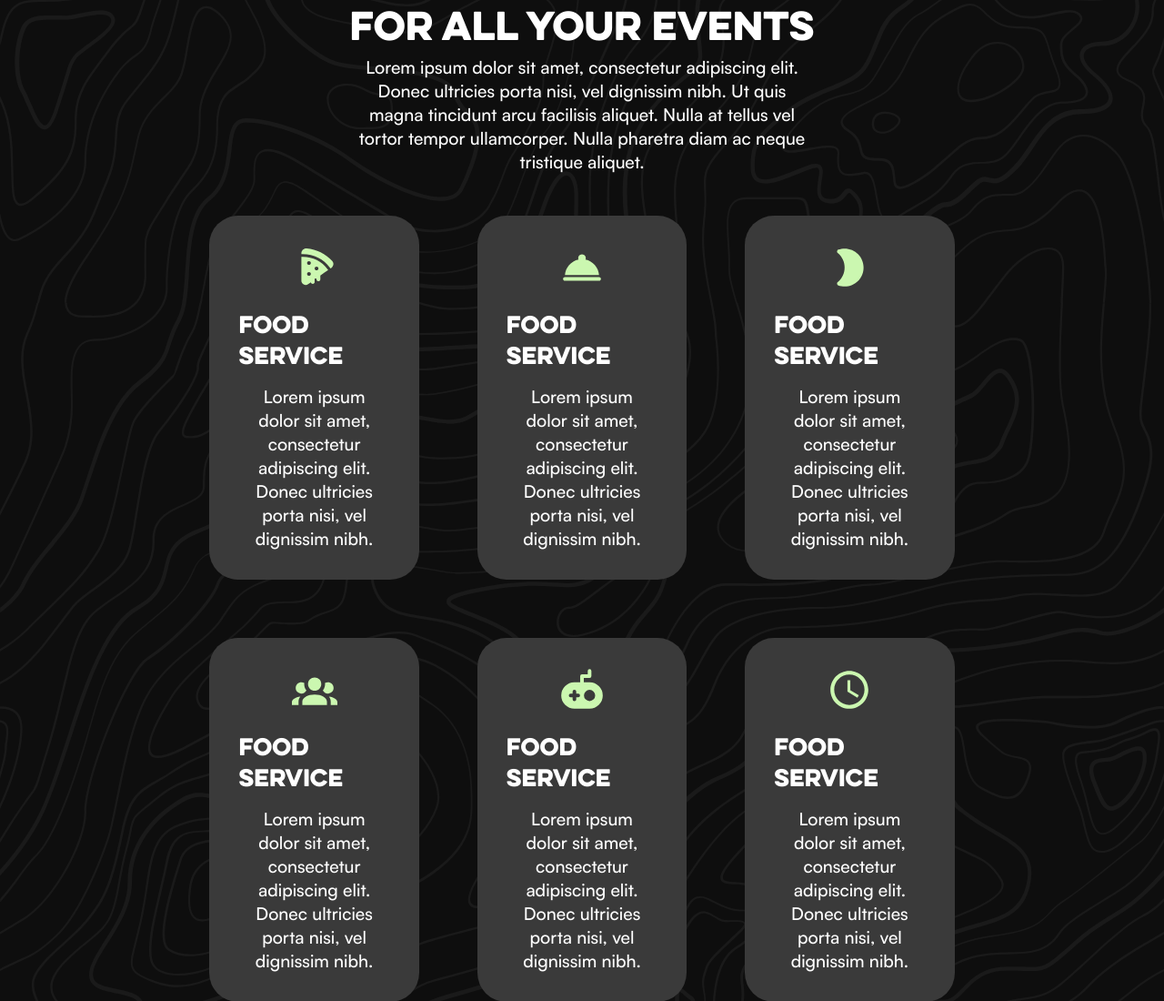
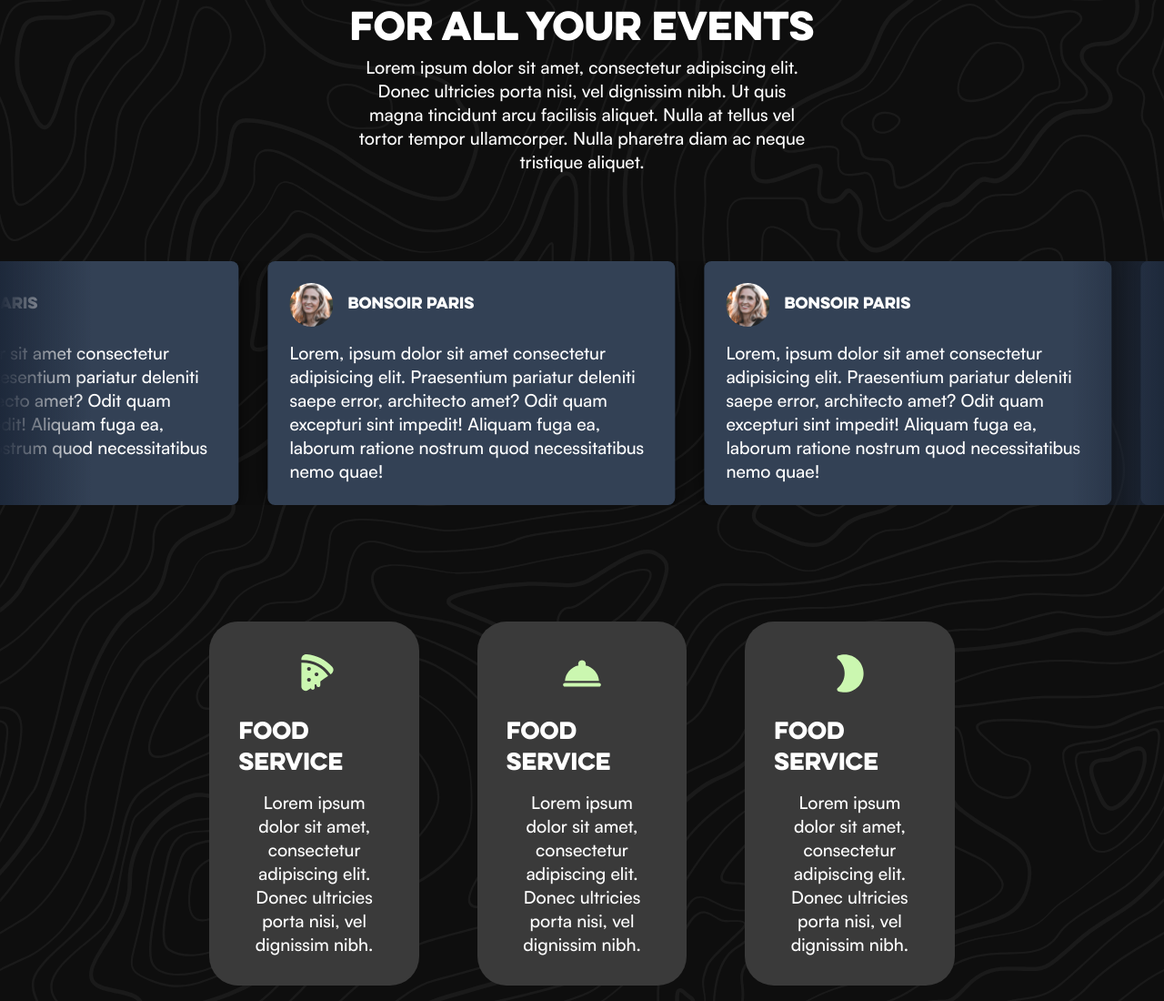
Before and after one commit to Derlvx/RESAWEB, a PHP site: page / in a window 1280 px wide. Shown: the part 947-2047 px from the top of the page at 91% size. Run offline with PHP 8.4, Linux system fonts and the light colour scheme.

Commit message:
comment slider

```diff
--- a/index.html
+++ b/index.html
@@ -54,6 +54,141 @@
         <p>Lorem ipsum dolor sit amet, consectetur adipiscing elit. Donec ultricies porta nisi, vel dignissim nibh. Ut
             quis magna tincidunt arcu facilisis aliquet. Nulla at tellus vel tortor tempor ullamcorper. Nulla pharetra
             diam ac neque tristique aliquet. </p>
+    </section>
+
+    <section class="comment">
+        <div class="slider">
+            <div class="slide-track">
+                <div class="slide">
+                    <div class="lineOne">
+                        <img src="IMG/profil_1.png" alt="">
+                        <h4>Bonsoir Paris</h4>
+                    </div>
+                    <div class="lineTwo">
+                        <p>Lorem, ipsum dolor sit amet consectetur adipisicing elit. Praesentium pariatur deleniti saepe
+                            error, architecto amet? Odit quam excepturi sint impedit! Aliquam fuga ea, laborum ratione
+                            nostrum quod necessitatibus nemo quae!</p>
+                    </div>
+                </div>
+                <div class="slide">
+                    <div class="lineOne">
+                        <img src="IMG/profil_1.png" alt="">
+                        <h4>Bonsoir Paris</h4>
+                    </div>
+                    <div class="lineTwo">
+                        <p>Lorem, ipsum dolor sit amet consectetur adipisicing elit. Praesentium pariatur deleniti saepe
+                            error, architecto amet? Odit quam excepturi sint impedit! Aliquam fuga ea, laborum ratione
+                            nostrum quod necessitatibus nemo quae!</p>
+                    </div>
+                </div>
+                <div class="slide">
+                    <div class="lineOne">
+                        <img src="IMG/profil_1.png" alt="">
+                        <h4>Bonsoir Paris</h4>
+                    </div>
+                    <div class="lineTwo">
+                        <p>Lorem, ipsum dolor sit amet consectetur adipisicing elit. Praesentium pariatur deleniti saepe
+                            error, architecto amet? Odit quam excepturi sint impedit! Aliquam fuga ea, laborum ratione
+                            nostrum quod necessitatibus nemo quae!</p>
+                    </div>
+                </div>
+                <div class="slide">
+                    <div class="lineOne">
+                        <img src="IMG/profil_1.png" alt="">
+                        <h4>Bonsoir Paris</h4>
+                    </div>
+                    <div class="lineTwo">
+                        <p>Lorem, ipsum dolor sit amet consectetur adipisicing elit. Praesentium pariatur deleniti saepe
+                            error, architecto amet? Odit quam excepturi sint impedit! Aliquam fuga ea, laborum ratione
+                            nostrum quod necessitatibus nemo quae!</p>
+                    </div>
+                </div>
+                <div class="slide">
+                    <div class="lineOne">
+                        <img src="IMG/profil_1.png" alt="">
+                        <h4>Bonsoir Paris</h4>
+                    </div>
+                    <div class="lineTwo">
+                        <p>Lorem, ipsum dolor sit amet consectetur adipisicing elit. Praesentium pariatur deleniti saepe
+                            error, architecto amet? Odit quam excepturi sint impedit! Aliquam fuga ea, laborum ratione
+                            nostrum quod necessitatibus nemo quae!</p>
+                    </div>
+                </div>
+                <div class="slide">
+                    <div class="lineOne">
+                        <img src="IMG/profil_1.png" alt="">
+                        <h4>Bonsoir Paris</h4>
+                    </div>
+                    <div class="lineTwo">
+                        <p>Lorem, ipsum dolor sit amet consectetur adipisicing elit. Praesentium pariatur deleniti saepe
+                            error, architecto amet? Odit quam excepturi sint impedit! Aliquam fuga ea, laborum ratione
+                            nostrum quod necessitatibus nemo quae!</p>
+                    </div>
+                </div>
+                <div class="slide">
+                    <div class="lineOne">
+                        <img src="IMG/profil_1.png" alt="">
+                        <h4>Bonsoir Paris</h4>
+                    </div>
+                    <div class="lineTwo">
+                        <p>Lorem, ipsum dolor sit amet consectetur adipisicing elit. Praesentium pariatur deleniti saepe
+                            error, architecto amet? Odit quam excepturi sint impedit! Aliquam fuga ea, laborum ratione
+                            nostrum quod necessitatibus nemo quae!</p>
+                    </div>
+                </div>
+                <div class="slide">
+                    <div class="lineOne">
+                        <img src="IMG/profil_1.png" alt="">
+                        <h4>Bonsoir Paris</h4>
+                    </div>
+                    <div class="lineTwo">
+                        <p>Lorem, ipsum dolor sit amet consectetur adipisicing elit. Praesentium pariatur deleniti saepe
+                            error, architecto amet? Odit quam excepturi sint impedit! Aliquam fuga ea, laborum ratione
+                            nostrum quod necessitatibus nemo quae!</p>
+                    </div>
+                </div>
+                <div class="slide">
+                    <div class="lineOne">
+                        <img src="IMG/profil_1.png" alt="">
+                        <h4>Bonsoir Paris</h4>
+                    </div>
+                    <div class="lineTwo">
+                        <p>Lorem, ipsum dolor sit amet consectetur adipisicing elit. Praesentium pariatur deleniti saepe
+                            error, architecto amet? Odit quam excepturi sint impedit! Aliquam fuga ea, laborum ratione
+                            nostrum quod necessitatibus nemo quae!</p>
+                    </div>
+                </div>
+                <div class="slide">
+                    <div class="lineOne">
+                        <img src="IMG/profil_1.png" alt="">
+                        <h4>Bonsoir Paris</h4>
+                    </div>
+                    <div class="lineTwo">
+                        <p>Lorem, ipsum dolor sit amet consectetur adipisicing elit. Praesentium pariatur deleniti saepe
+                            error, architecto amet? Odit quam excepturi sint impedit! Aliquam fuga ea, laborum ratione
+                            nostrum quod necessitatibus nemo quae!</p>
+                    </div>
+                </div>
+                <div class="slide">
+                    <div class="lineOne">
+                        <img src="IMG/profil_1.png" alt="">
+                        <h4>Bonsoir Paris</h4>
+                    </div>
+                    <div class="lineTwo">
+                        <p>Lorem, ipsum dolor sit amet consectetur adipisicing elit. Praesentium pariatur deleniti saepe
+                            error, architecto amet? Odit quam excepturi sint impedit! Aliquam fuga ea, laborum ratione
+                            nostrum quod necessitatibus nemo quae!</p>
+                    </div>
+                </div>
+                <div class="slide"></div>
+                <div class="slide"></div>
+                <div class="slide"></div>
+                <div class="slide"></div>
+                <div class="slide"></div>
+                <div class="slide"></div>
+                <div class="slide"></div>
+            </div>
+        </div>
     </section>
 
     <section class="service">
@@ -121,7 +256,10 @@
                 <img src="ICONES/NIGHT/one.svg" alt="">
             </div>
             <p>
-                Lorem ipsum dolor sit amet, consectetur adipiscing elit. Donec ultricies porta nisi, vel dignissim nibh. Ut quis magna tincidunt arcu facilisis aliquet. Nulla at tellus vel tortor tempor ullamcorper. Nulla pharetra diam ac neque tristique aliquet. Curabitur leo orci, tincidunt vel magna ac, rutrum blandit massa. Nam ut turpis pulvinar, aliquet odio et
+                Lorem ipsum dolor sit amet, consectetur adipiscing elit. Donec ultricies porta nisi, vel dignissim nibh.
+                Ut quis magna tincidunt arcu facilisis aliquet. Nulla at tellus vel tortor tempor ullamcorper. Nulla
+                pharetra diam ac neque tristique aliquet. Curabitur leo orci, tincidunt vel magna ac, rutrum blandit
+                massa. Nam ut turpis pulvinar, aliquet odio et
             </p>
             <div class="productTextLink">
                 <a href="produit.html">
@@ -150,7 +288,10 @@
                 <img src="ICONES/NIGHT/two.svg" alt="">
             </div>
             <p>
-                Lorem ipsum dolor sit amet, consectetur adipiscing elit. Donec ultricies porta nisi, vel dignissim nibh. Ut quis magna tincidunt arcu facilisis aliquet. Nulla at tellus vel tortor tempor ullamcorper. Nulla pharetra diam ac neque tristique aliquet. Curabitur leo orci, tincidunt vel magna ac, rutrum blandit massa. Nam ut turpis pulvinar, aliquet odio et
+                Lorem ipsum dolor sit amet, consectetur adipiscing elit. Donec ultricies porta nisi, vel dignissim nibh.
+                Ut quis magna tincidunt arcu facilisis aliquet. Nulla at tellus vel tortor tempor ullamcorper. Nulla
+                pharetra diam ac neque tristique aliquet. Curabitur leo orci, tincidunt vel magna ac, rutrum blandit
+                massa. Nam ut turpis pulvinar, aliquet odio et
             </p>
             <div class="productTextLink">
                 <a href="">
@@ -171,7 +312,10 @@
                 <img src="ICONES/NIGHT/three.svg" alt="">
             </div>
             <p>
-                Lorem ipsum dolor sit amet, consectetur adipiscing elit. Donec ultricies porta nisi, vel dignissim nibh. Ut quis magna tincidunt arcu facilisis aliquet. Nulla at tellus vel tortor tempor ullamcorper. Nulla pharetra diam ac neque tristique aliquet. Curabitur leo orci, tincidunt vel magna ac, rutrum blandit massa. Nam ut turpis pulvinar, aliquet odio et
+                Lorem ipsum dolor sit amet, consectetur adipiscing elit. Donec ultricies porta nisi, vel dignissim nibh.
+                Ut quis magna tincidunt arcu facilisis aliquet. Nulla at tellus vel tortor tempor ullamcorper. Nulla
+                pharetra diam ac neque tristique aliquet. Curabitur leo orci, tincidunt vel magna ac, rutrum blandit
+                massa. Nam ut turpis pulvinar, aliquet odio et
             </p>
             <div class="productTextLink">
                 <a href="">
--- a/style.css
+++ b/style.css
@@ -273,7 +273,6 @@ header {
 /* ==================================================== About Us ============================================== */
 
 .aboutUs {
-    height: 20vh;
     width: 100%;
     text-align: center;
     margin-top: 6rem;
@@ -283,6 +282,90 @@ header {
     width: 40%;
     text-align: center;
     margin: 0 auto 0 auto;
+}
+
+/* ==================================================== COMMENT ============================================== */
+
+.comment {
+    margin-top: 6rem;
+    display: flex;
+    justify-content: center;
+}
+
+.slider {
+    margin: auto;
+    overflow: hidden;
+    position: relative;
+
+}
+
+.slider::before, .slider::after {
+    background: linear-gradient(to right, rgb(30, 41, 59) 0%, rgba(255, 255, 255, 0) 100%);
+    content: "";
+    height: 100%;
+    position: absolute;
+    width: 100px;
+    z-index: 2;
+}
+
+.slider::after {
+    right: 0;
+    top: 0;
+    -webkit-transform: rotateZ(180deg);
+    transform: rotateZ(180deg);
+}
+
+.slider::before {
+    left: 0;
+    top: 0;
+}
+
+.slider .slide-track {
+    animation: scroll 80s linear infinite;
+    display: flex;
+    width: calc(250px * 18);
+    gap: 2rem;
+}
+
+.slider .slide-track:hover {
+    animation-play-state: paused;
+}
+
+.slider .slide {
+    padding: 1.5rem;
+    background-color: rgb(51, 65, 85);
+    display: flex;
+    align-items: start;
+    flex-direction: column;
+    gap: 1rem;
+    border-radius: 0.5rem;
+    color: white;
+    box-shadow: rgba(0, 0, 0, 0.2) 0px 0.1rem 0.2rem, rgba(0, 0, 0, 0.3) 0px 0.1rem 0.5rem, rgba(0, 0, 0, 0.4) 0px 0.2rem 1.5rem;
+}
+
+.lineOne {
+    display: flex;
+    align-items: center;
+    justify-content: center;
+    gap: 1rem;
+}
+
+.lineOne img {
+    height: 3rem;
+    border-radius: 50%;
+}
+
+.lineTwo {
+    width: 25rem;
+}
+
+@keyframes scroll {
+    0% {
+        transform: translateX(0);
+    }
+    100% {
+        transform: translateX(calc(-250px * 9));
+    }
 }
 
 /* ==================================================== Our service ============================================== */
```
Also changed, not shown: IMG/profil_1.png (added), IMG/profil_10.png (added), IMG/profil_2.png (added), IMG/profil_3.png (added), IMG/profil_4.png (added), IMG/profil_5.png (added), IMG/profil_6.png (added), IMG/profil_7.png (added), IMG/profil_8.png (added), IMG/profil_9.png (added), 2 other files.
